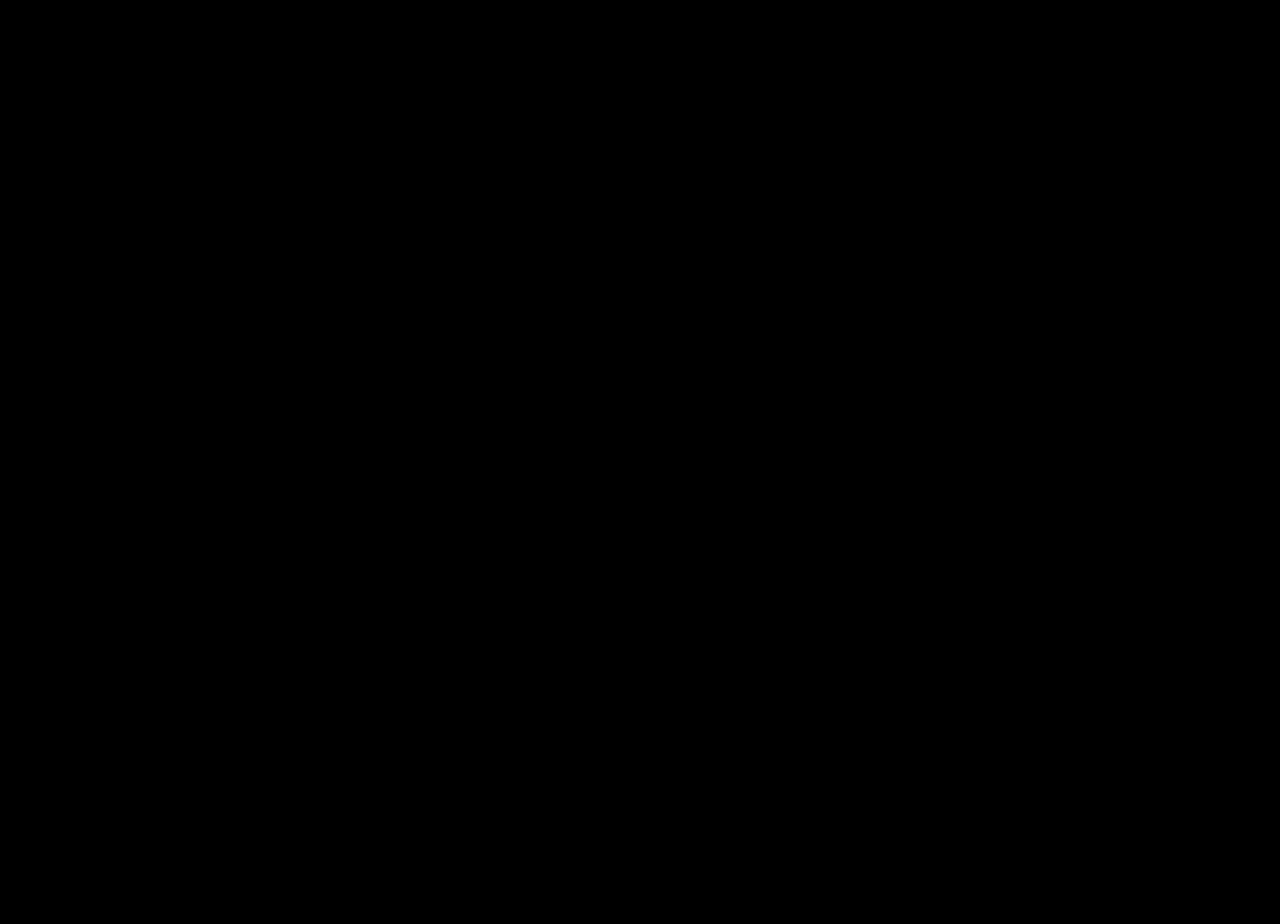
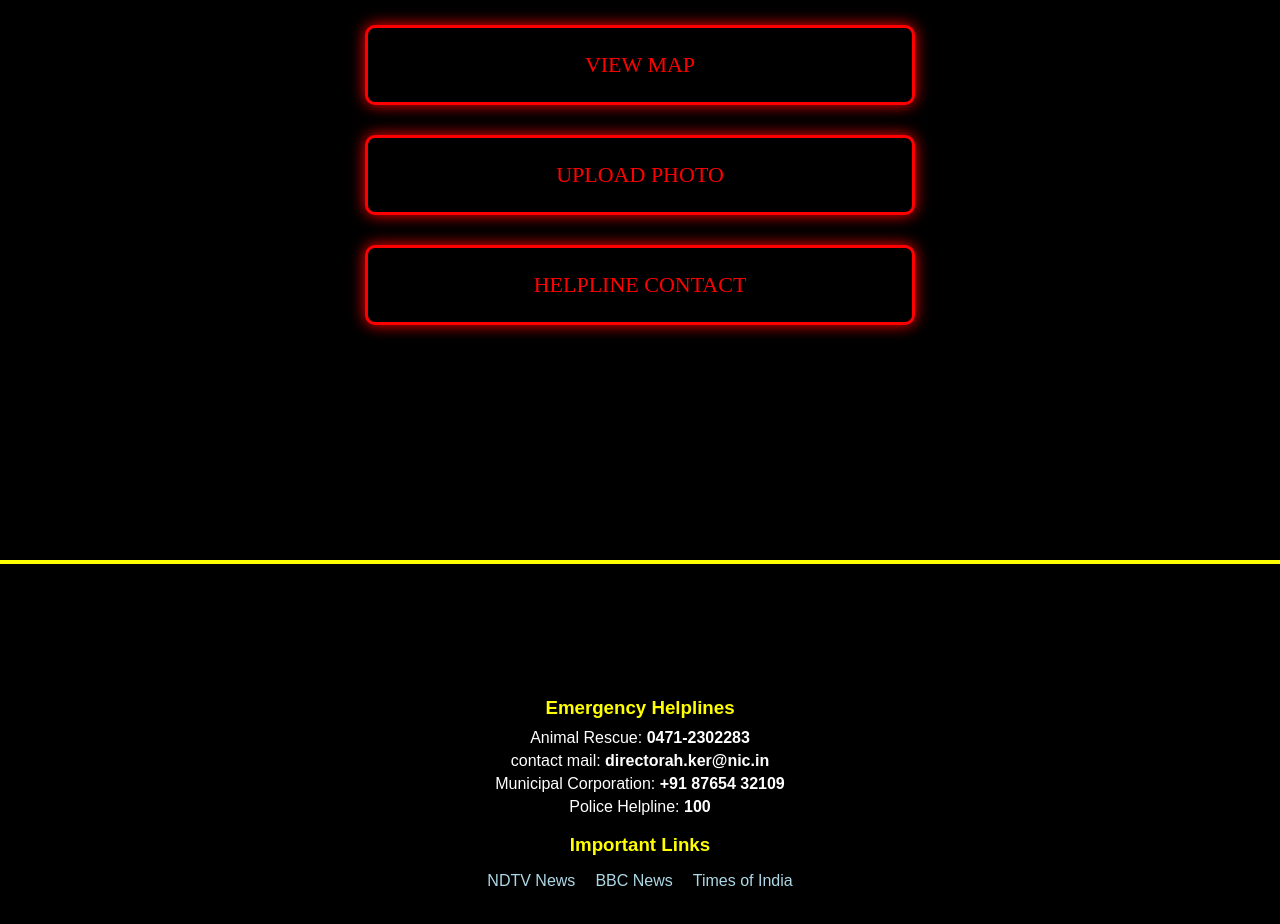
Before and after one commit to Suhana-Sulfeekker/pawpatrol, a React (Create React App) app: page /main-dashboard in a window 1280 px wide. Before the commit this address had no page. Shown: the part 240-1164 px from the top of the page. Before the commit the page ends 800 px from the top, so only its background shows below. Built offline with nearby package versions, Linux system fonts and the light colour scheme.

Commit message:
Gayas MainDashboard, layout and footer

```diff
--- a/package.json
+++ b/package.json
@@ -8,8 +8,8 @@
     "axios": "^1.7.9",
     "cra-template": "1.2.0",
     "firebase": "^11.2.0",
-    "react": "^19.0.0",
-    "react-dom": "^19.0.0",
+    "react": "^18.3.1",
+    "react-dom": "^18.3.1",
     "react-router-dom": "^7.1.5",
     "react-scripts": "^5.0.1"
   },
--- a/src/App.css
+++ b/src/App.css
@@ -4,6 +4,7 @@ body, html {
   font-family: 'Arial', sans-serif;
   height: 100%;
   background-color: #000;
+  border-bottom: 4px solid yellow;
 }
 
 /* Landing Page Layout */
@@ -36,6 +37,7 @@ body, html {
 }
 
 .nav-buttons button {
+
   margin-left: 15px;
   padding: 12px 25px;
   font-size: 1.2rem;
@@ -111,6 +113,7 @@ body, html {
   flex-direction: column;
   align-items: center;
   justify-content: center;
+
 }
 
 .pixel-text {
@@ -161,3 +164,43 @@ body, html {
   border-radius: 10px;
   box-shadow: 0 0 10px red;
 }
+/* Button Container */
+.button-container {
+  display: flex;
+  flex-direction: column;
+  align-items: center;
+  gap: 20px; /* Space between buttons */
+  margin-top: 30px;
+}
+
+/* Pixel Style Buttons */
+.dashboard-button {
+  font-family: 'Press Start 2P', cursive;
+  font-size: 16px;
+  text-transform: uppercase;
+  color: red;
+  background-color: black;
+  border: 3px solid red;
+  padding: 15px 30px;
+  cursor: pointer;
+  transition: 0.3s ease-in-out;
+  border-radius: 10px;
+  box-shadow: 0 0 15px red;
+  width: 20vw; /* Use viewport width to make it responsive */
+  height: 10vw; /* Adjust height based on viewport width for better ratio */
+  min-width: 200px; /* Minimum width */
+  min-height: 80px; /* Minimum height */
+  max-width: 300px; /* Maximum width */
+  max-height: 150px; /* Maximum height */
+  text-align: center;
+}
+
+
+/* Button Hover Effect */
+.dashboard-button:hover {
+  background-color: red;
+  color: black;
+  box-shadow: 0 0 25px red;
+  transform: scale(1.05);
+
+}
--- a/src/App.js
+++ b/src/App.js
@@ -1,10 +1,13 @@
 import React from 'react';
 import './App.css';
+//import { BrowserRouter as Router } from 'react-router-dom'; // Route, Switch
 import { useNavigate } from 'react-router-dom';
 import { auth, provider, db } from "./firebase";
 import { signInWithPopup } from "firebase/auth";
 import { doc, getDoc } from "firebase/firestore";
+//import Layout from './components/layout';
 import backgroundImage from './assets/background.jpg';
+//import MainDashboard from './MainDashboard';
 
 function LandingPage() {
   const navigate = useNavigate();
@@ -13,13 +16,18 @@ function LandingPage() {
     try {
       const result = await signInWithPopup(auth, provider);
       console.log("User logged in:", result.user.email);
-      navigate('/user-dashboard');
+      localStorage.setItem('userLoggedIn', 'true');
+      navigate('/main-dashboard');
     } catch (error) {
       console.error("Error during user sign-in:", error);
       alert("Login failed. Please try again.");
     }
   };
 
+  const handlewihtoutLogin = async () => {
+    localStorage.setItem('userLoggedIn', 'false');
+    navigate('/main-dashboard');
+  };
   const handleAuthorityLogin = async () => {
     try {
       const result = await signInWithPopup(auth, provider);
@@ -51,6 +59,7 @@ function LandingPage() {
         <div className="nav-buttons">
           <button className="login-button" onClick={handleUserLogin}>Login</button>
           <button className="authority-button" onClick={handleAuthorityLogin}>Authority Login</button>
+          <button className="without-login-button" onClick={handlewihtoutLogin}>Continue Without Login</button>
         </div>
       </nav>
 
@@ -63,6 +72,7 @@ function LandingPage() {
         <p className="subtext">Report dangerous stray dog sightings in your area.</p>
       </div>
     </div>
+   // </Layout>
   );
 }
 
--- /dev/null
+++ b/src/MainDashboard.css
@@ -0,0 +1,51 @@
+/* Ensure the entire page centers everything, excluding footer space */
+.main-dashboard {
+    display: flex;
+    flex-direction: column;
+    align-items: center; /* Centers content horizontally */
+    justify-content: space-between; /* Distribute content evenly, space between header/content and footer */
+    min-height: 100vh; /* Full viewport height */
+    width: 100%; /* Take full width */
+    text-align: center;
+    padding-bottom: 100px; /* Adjust this if the footer is taller */
+    margin: 0 auto; /* Ensure no margin on the left or right */
+  }
+
+  /* Center and evenly space the buttons */
+  .button-container {
+    display: flex;
+    flex-direction: column;
+    align-items: center;
+    justify-content: center;
+    gap: 30px; /* Even spacing between buttons */
+    width: 100%;
+    flex-grow: 1; /* Allow button container to take available space */
+  }
+
+  /* Ensures buttons are large and fully centered */
+  .dashboard-button {
+    width: 550px; /* Larger buttons for better spacing */
+    max-width: 90%;
+    height: 70px; /* Fixed height to make them equal */
+    font-size: 22px;
+    padding: 20px 0; /* Balanced padding */
+    text-align: center;
+    display: flex;
+    align-items: center;
+    justify-content: center;
+    margin: 0 auto; /* Ensures buttons are centered horizontally */
+  }
+
+  /* Responsive Fix for Smaller Screens */
+  @media (max-width: 600px) {
+    .main-dashboard {
+      padding-bottom: 80px;
+    }
+
+    .dashboard-button {
+      width: 100%;
+      font-size: 16px;
+      height: 60px;
+      padding: 15px 0;
+    }
+  }
--- /dev/null
+++ b/src/MainDashboard.js
@@ -0,0 +1,42 @@
+// src/pages/MainDashboard.js
+import React from 'react';
+import { useNavigate } from 'react-router-dom';
+import './MainDashboard.css';
+
+const MainDashboard = () => {
+
+    const navigate = useNavigate();
+    const goToMainDashboard = () => {
+    navigate('/main-dashboard');
+};
+  return (
+    <div className="main-dashboard">
+    <div className="button-container">
+    <button className="dashboard-button" onClick={() => navigate('/map')}>
+       View Map
+    </button>
+
+    <button
+        className="dashboard-button"
+        onClick={() => {
+    let userLoggedIn = localStorage.getItem('userLoggedIn') === 'true';
+
+    if (userLoggedIn) {
+      // Navigate to the user dashboard if logged in
+      navigate('/user-dashboard');
+    } else {
+          alert("You must be logged in to upload a photo.");
+     }
+  }}
+> Upload Photo
+</button>
+
+   <button className="dashboard-button" onClick={() => navigate('/helpline')}>
+       Helpline Contact
+    </button>
+  </div>
+  </div>
+  );
+};
+
+export default MainDashboard;
--- /dev/null
+++ b/src/components/Fooder.js
@@ -0,0 +1,24 @@
+import React from "react";
+import "./Footer.css"; // Import the CSS file
+
+const Fooder = () => {
+  return (
+    /* Footer Section */
+    <fooder className="footer">
+    <h3>Emergency Helplines</h3>
+    <p>Animal Rescue: <strong>0471-2302283</strong></p>
+    <p>contact mail: <strong>directorah.ker@nic.in </strong></p>
+    <p>Municipal Corporation: <strong>+91 87654 32109</strong></p>
+    <p>Police Helpline: <strong>100</strong></p>
+
+    <h3>Important Links</h3>
+    <ul>
+      <li><a href="https://www.ndtv.com/" target="_blank" rel="noopener noreferrer">NDTV News</a></li>
+      <li><a href="https://www.bbc.com/" target="_blank" rel="noopener noreferrer">BBC News</a></li>
+      <li><a href="https://timesofindia.indiatimes.com/" target="_blank" rel="noopener noreferrer">Times of India</a></li>
+    </ul>
+  </fooder>
+  );
+};
+
+export default Fooder;
--- /dev/null
+++ b/src/components/Footer.css
@@ -0,0 +1,43 @@
+/* Footer Section */
+.footer {
+  padding: 20px;
+  text-align: center;
+  color: white;
+  margin-top: 20px;
+  }
+
+/* Footer Heading */
+.footer h3 {
+
+  color: yellow;
+  margin-bottom: 10px;
+}
+
+/* Footer Paragraph */
+.footer p {
+  font-size: 1rem;
+  margin: 5px 0;
+}
+
+/* Footer List */
+.footer ul {
+  list-style: none;
+  padding: 0;
+}
+
+.footer ul li {
+  display: inline;
+  margin: 0 10px;
+}
+
+/* Footer Links */
+.footer ul li a {
+  color: lightblue;
+  text-decoration: none;
+}
+
+.footer ul li a:hover {
+
+    text-decoration: underline
+  ;
+}
--- /dev/null
+++ b/src/components/Layout.js
@@ -0,0 +1,13 @@
+import React from "react";
+import Footer from "./Fooder";
+
+const Layout = ({ children }) => {
+  return (
+    <div className="layout">
+      <main className="content">{children}</main>
+      <Footer />
+    </div>
+  );
+};
+
+export default Layout;
--- a/src/index.js
+++ b/src/index.js
@@ -2,18 +2,26 @@ import React from 'react';
 import ReactDOM from 'react-dom/client';
 import { BrowserRouter as Router, Routes, Route } from 'react-router-dom';
 import App from './App';
+import Layout from './components/Layout';
+
 import UserDashboard from './UserDashboard';
+import MainDashboard from './MainDashboard';
 import AuthorityDashboard from './AuthorityDashboard';
 
 const root = ReactDOM.createRoot(document.getElementById('root'));
 root.render(
   <React.StrictMode>
     <Router>
+    <Layout>
       <Routes>
         <Route path="/" element={<App />} />
+        <Route path="/authority-dashboard" element={<AuthorityDashboard />} />
+        <Route path="/main-dashboard" element={<MainDashboard />} />
         <Route path="/user-dashboard" element={<UserDashboard />} />
-        <Route path="/authority-dashboard" element={<AuthorityDashboard />} />
+
+
       </Routes>
-    </Router>
-  </React.StrictMode>
+    </Layout>
+  </Router>
+</React.StrictMode>
 );
```
Also changed, not shown: 1 other file (tests, documents, lock files or other folders).
